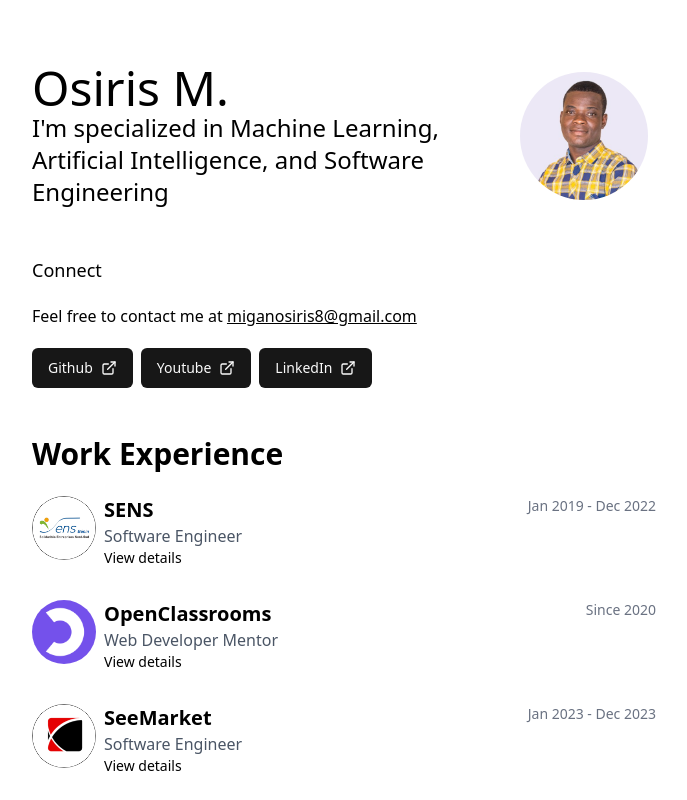
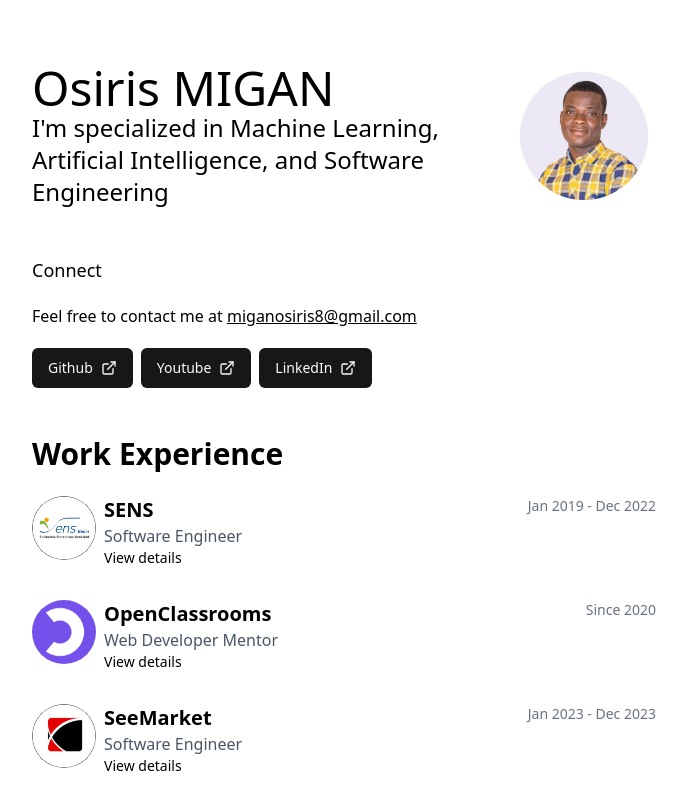
Before and after one commit to Osiris8/osirismigan, a Next.js app: page / in a window 1280 px wide. Shown: the top 800 px of the page, without its empty margins (296-983 px from the left). Built offline with nearby package versions, Linux system fonts and the light colour scheme.

Commit message:
update hero

```diff
--- a/components/Hero.tsx
+++ b/components/Hero.tsx
@@ -6,7 +6,7 @@
     <div className="container max-w-2xl mx-auto p-6">
       <div className="flex justify-between items-center mt-10">
         <div className="flex flex-col">
-          <h1 className="text-5xl">Osiris M.</h1>
+          <h1 className="text-5xl">Osiris MIGAN</h1>
           {/*Dark Mode*/}
 
           <p className="text-2xl">
```
